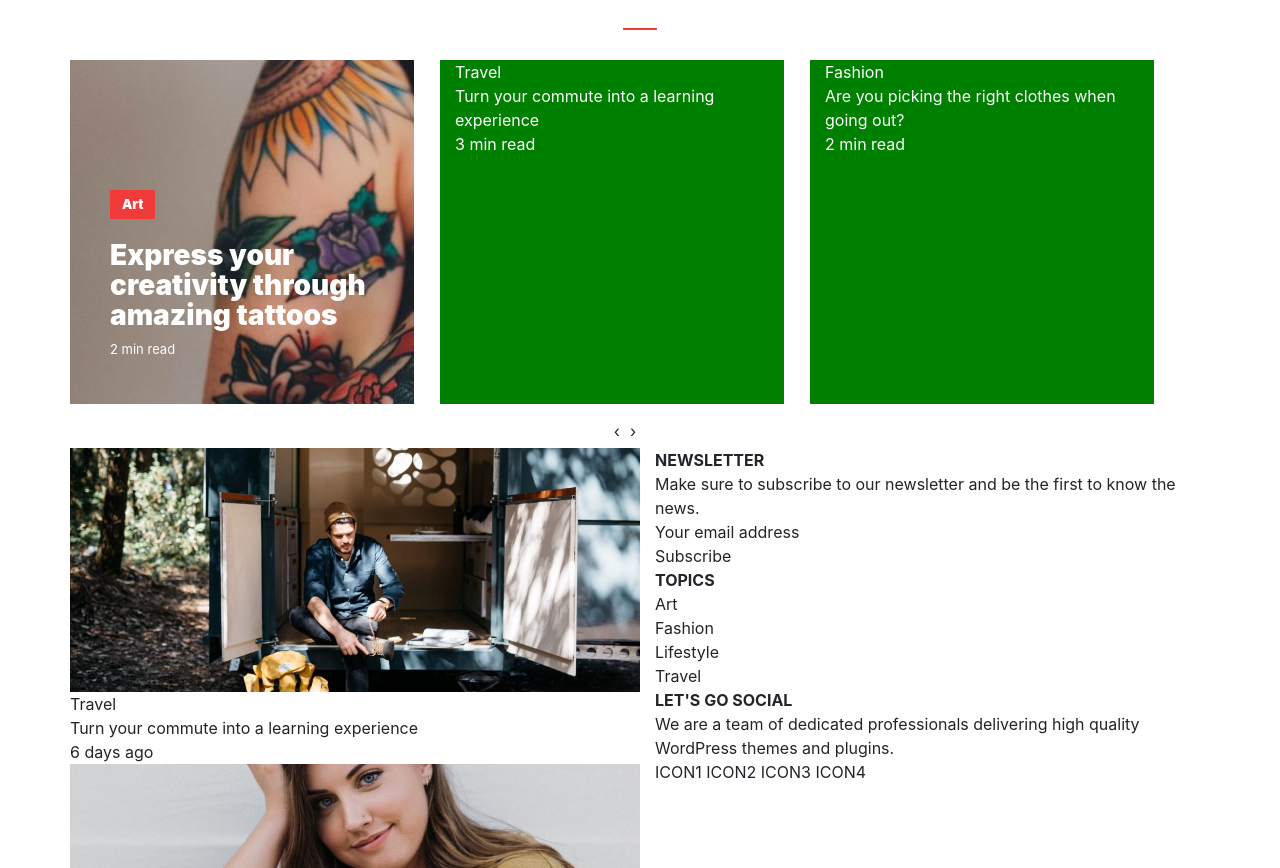
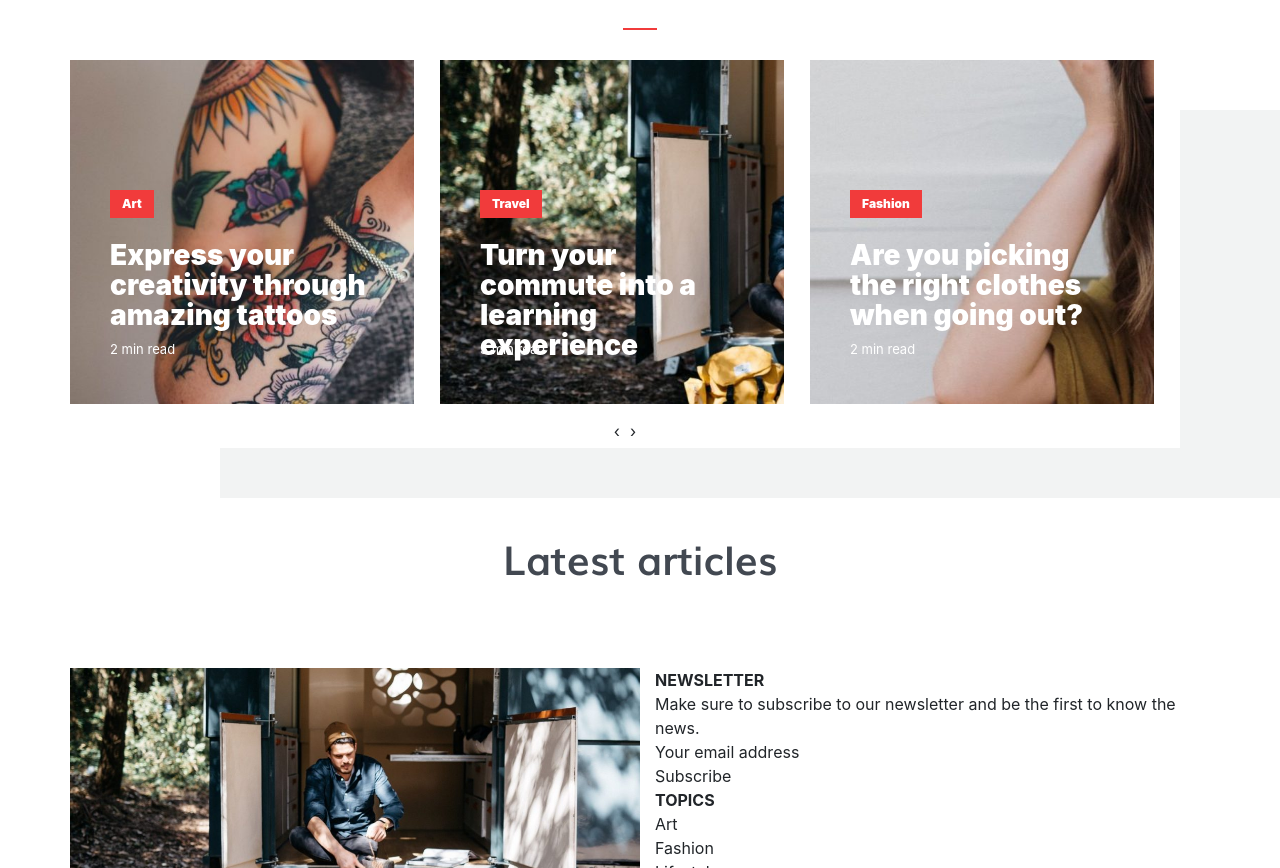
Before and after one commit to absolute18/Proiect1, a website: page index.html in a window 1280 px wide. Shown: the part 722-1590 px from the top of the page. Drawn offline with Linux system fonts and the light colour scheme; files whose address does not match are found by name.

Commit message:
Add new class, sass are middle

```diff
--- a/index.html
+++ b/index.html
@@ -57,8 +57,8 @@
 					<b>Featured articles</b>
 				</div>
 			</div>
-			<div class="row owl-carousel owl-theme">
-				<div class="img-1 col-sm-4 col-md-4 col-lg-4 col-xl-4">
+			<div class="row carouse-shadow owl-carousel owl-theme">
+				<div class="img-1  txt-img col-sm-4 col-md-4 col-lg-4 col-xl-4">
 					<div class="category-featured">
 						Art
 					</div>
@@ -69,7 +69,7 @@
 						2 min read
 					</div>
 				</div>
-				<div class="img-2 col-sm-4 col-md-4 col-lg-4 col-xl-4">
+				<div class="img-2 txt-img col-sm-4 col-md-4 col-lg-4 col-xl-4">
 					<div class="category-featured">
 						Travel
 					</div>
@@ -80,7 +80,7 @@
 						3 min read
 					</div>
 				</div>
-				<div class="img-3 col-sm-4 col-md-4 col-lg-4 col-xl-4">
+				<div class="img-3 txt-img col-sm-4 col-md-4 col-lg-4 col-xl-4">
 					<div class="category-featured">
 						Fashion
 					</div>
@@ -91,7 +91,7 @@
 						2 min read
 					</div>
 				</div>
-				<div class="img-4 col-sm-4 col-md-4 col-lg-4 col-xl-4">
+				<div class="img-4 txt-img col-sm-4 col-md-4 col-lg-4 col-xl-4">
 					<div class="category-featured">
 						Fashion
 					</div>
@@ -102,7 +102,7 @@
 						2 min read
 					</div>
 				</div>
-				<div class="img-5 col-sm-4 col-md-4 col-lg-4 col-xl-4">
+				<div class="img-5 txt-img col-sm-4 col-md-4 col-lg-4 col-xl-4">
 					<div class="category-featured">
 						Fashion
 					</div>
@@ -113,7 +113,7 @@
 						2 min read
 					</div>
 				</div>
-				<div class="img-6 col-sm-4 col-md-4 col-lg-4 col-xl-4">
+				<div class="img-6 txt-img col-sm-4 col-md-4 col-lg-4 col-xl-4">
 					<div class="category-featured">
 						Fashion
 					</div>
@@ -130,6 +130,11 @@
 
 		<!-- MIDDLE SECTION BEING -->
 		<section class="container">
+			<div class="row" id="middle">
+				<div class="title col-sm-12">
+					Latest articles
+				</div>
+			</div>
 			<div class="row">
 				<div class="col-sm-12 col-md-6 col-lg-6 col-xl-6">
 					<div class="row">
--- a/sass/style.scss
+++ b/sass/style.scss
@@ -13,10 +13,12 @@ $gray-2: #424851;
 	width: 344px;
 	height: 344px;
 	color: #fff;
+
 }
 @mixin position-img(){
+	position: absolute;
 	left: 40px;
-	position: absolute;
+
 }
 
 @font-face {
@@ -97,7 +99,6 @@ header{
 				font-family: 'Mulibold', Arial, sans-serif;
 				font-weight: bold;
 			}
-
 		}
 
 		.text-about{
@@ -111,13 +112,16 @@ header{
 
 /* FEATURED */
 #featured{
-	.owl-carousel{
+	.carouse-shadow{
+		box-shadow: 150px 50px $gray;
 	}
+
 	.title{
 		@include title();
 		text-align: center;
 		margin: 82px 0 30px 0;
 		font-weight: 900;
+
 		&:after{
 			border-bottom: 2px solid $red;
 			content: ""; /* Necesar pentru a functiona after */
@@ -127,17 +131,19 @@ header{
 	    margin-top: 30px;
 		}
 	}
-	.img-1{
- 	  background-image: url("../img/art.jpg");
+	.txt-img{
 		@include img-carousel();
+		background: green;
+
 		.category-featured{
 			@include position-img();
 			font-weight: 900;
 			top: 130px;
 			background: $red;
 			padding: 5px 12px;
-				font-size: 13px;
+			font-size: 12px;
 		}
+
 		.title-featured{
 			@include position-img();
 			font-weight: 900;
@@ -146,30 +152,53 @@ header{
 			top: 180px;
 			right: 40px;
 		}
+
 		.time-featured{
 			@include position-img();
 			font-size: 13px;
 			top: 280px;
 		}
 	}
+
+	.img-1{
+		background-image: url("../img/art.jpg");
+ 	  background-size: cover;
+	}
+
 	.img-2{
-		background-color: green;
-		@include img-carousel();
+		background-image: url("../img/travel.jpg");
+ 	  background-size: cover;
 	}
+
 	.img-3{
-		background-color: green;
-		@include img-carousel();
+		background-image: url("../img/fashion-2.jpg");
+ 	  background-size: cover;
 	}
+
 	.img-4{
-		background-color: green;
-		@include img-carousel();
+		background-image: url("../img/fashion.jpg");
+ 	  background-size: cover;
 	}
+
 	.img-5{
-		background-color: green;
-	  @include img-carousel();
+		background-image: url("../img/lifestyle.jpg");
+ 	  background-size: cover;
 	}
+
 	.img-6{
-		background-color: green;
-	  @include img-carousel();
+		background-image: url("../img/fashion.jpg");
+ 	  background-size: cover;
 	}
 }
+
+/* MIDDLE	*/
+#middle{
+	.title{
+		margin: 80px 0;
+		text-align: center;
+		font-weight: 900;
+		font-size: 40px;
+		color: $gray-2;
+		font-family: 'Mulibold', Arial, sans-serif;
+	}
+}
```
Also changed, not shown: css/style.css. Lines whose indentation alone changed are shown as unchanged.
